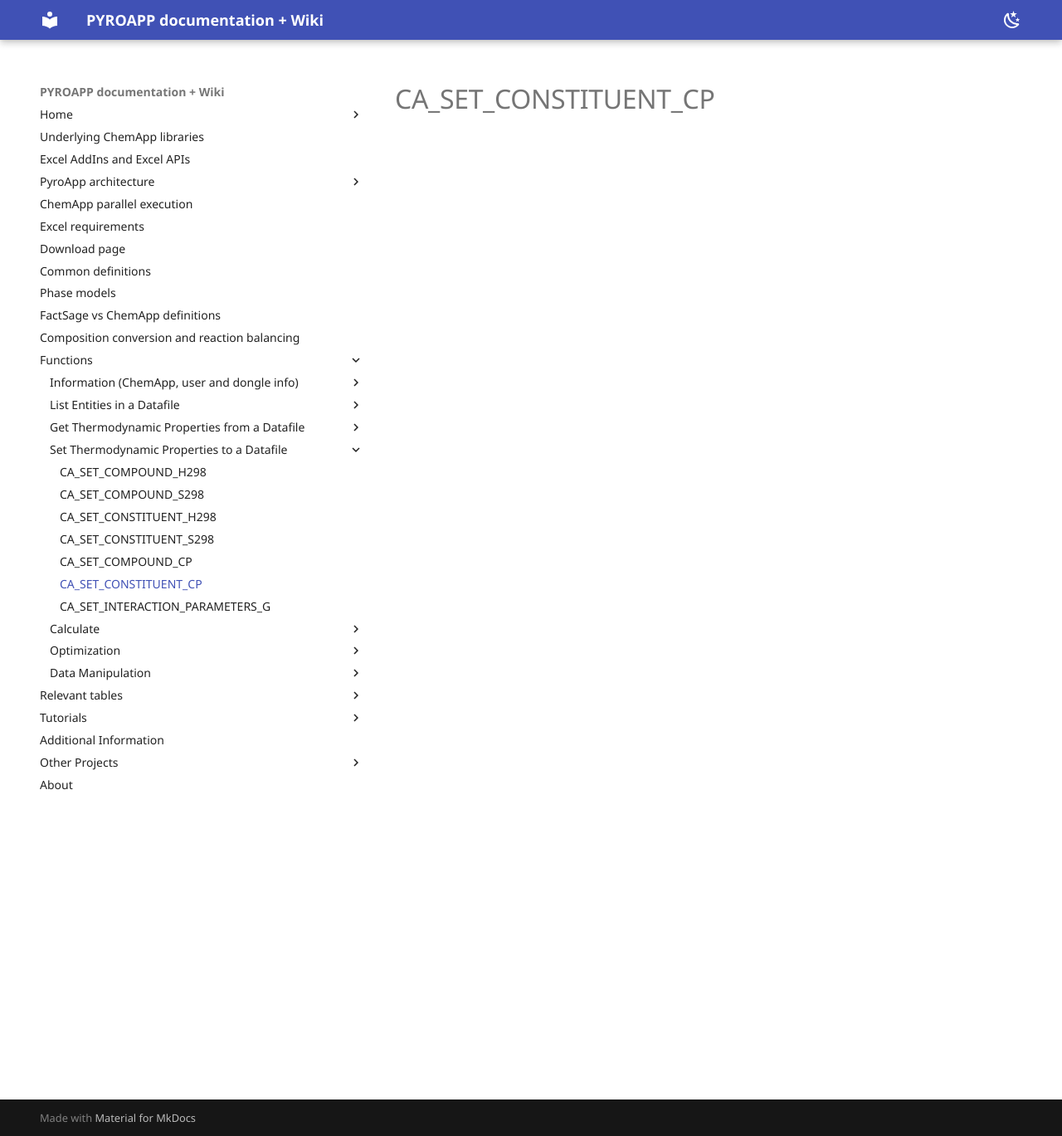
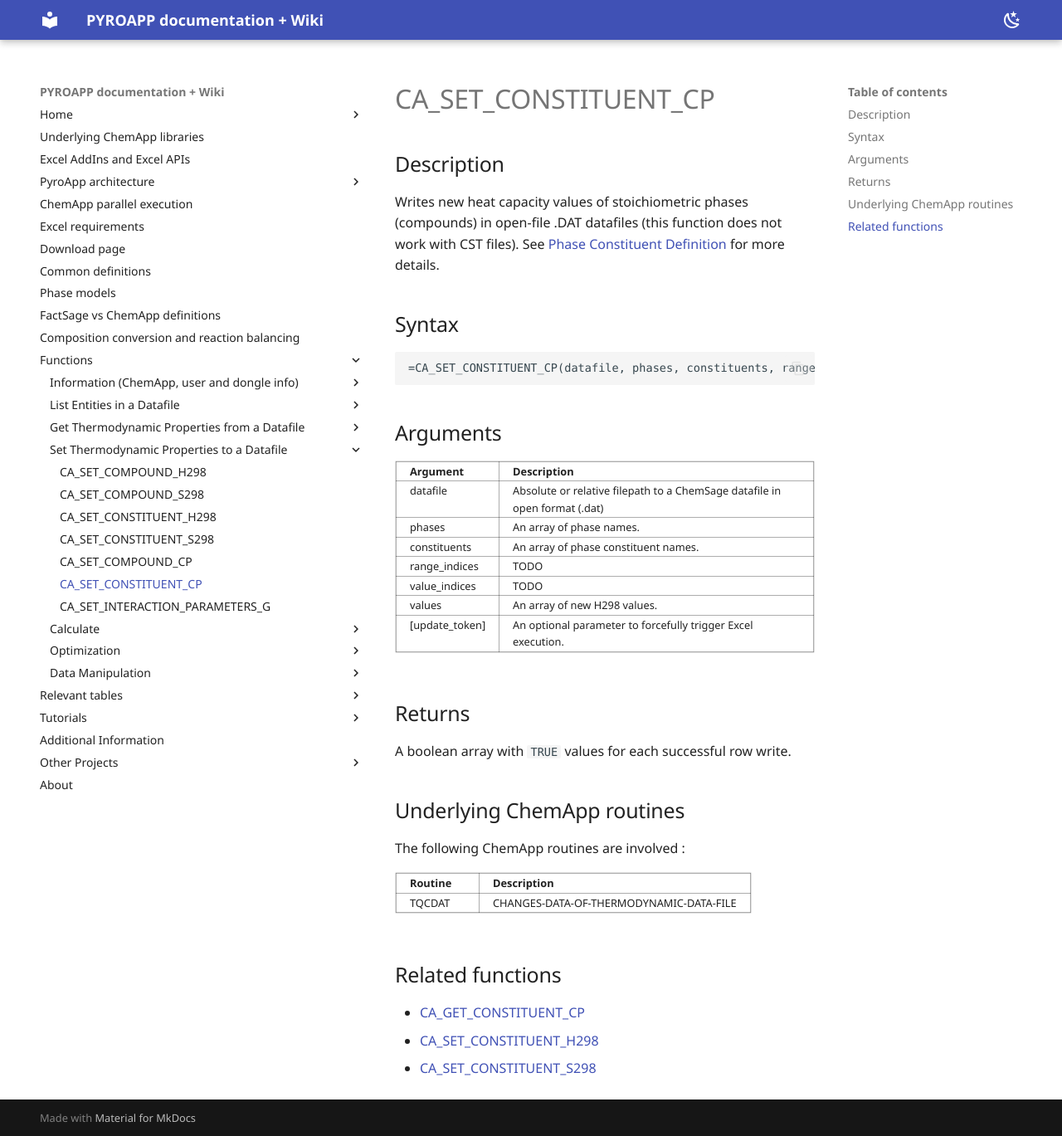
Before and after one commit to evnekdev/pyroapp-docs, an MkDocs documentation site: the page built from docs/functions/ca_set_constituent_cp.md, in a window 1280 px wide and 1369 px high. Shown: the whole window at 83% size. Built offline with MkDocs 1.6.1 and Material for MkDocs 9.7.7, drawn with Linux system fonts in a browser that asks for light colours; some web fonts are replaced.

Commit message:
ca_set_compound_cp, ca_set_constituent_cp

````diff
--- a/docs/functions/ca_set_constituent_cp.md
+++ b/docs/functions/ca_set_constituent_cp.md
@@ -1 +1,41 @@
 # CA_SET_CONSTITUENT_CP
+
+## Description
+
+Writes new heat capacity values of stoichiometric phases (compounds) in open-file .DAT datafiles (this function does not work with CST files). See [Phase Constituent Definition](../../common-definitions#phase-constituent) for more details.
+
+## Syntax
+
+```excel
+=CA_SET_CONSTITUENT_CP(datafile, phases, constituents, range_indices, value_indices, values, [update_token])
+```
+
+## Arguments
+
+  | **Argument** | **Description** |
+  |---|---|
+  | datafile         | Absolute or relative filepath to a ChemSage datafile in open format (.dat) |
+  | phases           | An array of phase names. |
+  | constituents     | An array of phase constituent names. |
+  | range_indices    | TODO |
+  | value_indices    | TODO |
+  | values           | An array of new H298 values. |
+  | \[update_token\] | An optional parameter to forcefully trigger Excel execution. |
+
+## Returns
+
+A boolean array with `TRUE` values for each successful row write.
+
+## Underlying ChemApp routines
+
+The following ChemApp routines are involved :
+
+| **Routine** | **Description** |
+|---|---|
+| TQCDAT | CHANGES-DATA-OF-THERMODYNAMIC-DATA-FILE |
+
+## Related functions
+
+  - [CA_GET_CONSTITUENT_CP](../ca_get_constituent_cp)
+  - [CA_SET_CONSTITUENT_H298](../ca_set_constituent_h298)
+  - [CA_SET_CONSTITUENT_S298](../ca_set_constituent_s298)
````
Also changed, not shown: docs/functions/ca_set_compound_cp.md (+39 -0 lines), docs/functions/ca_set_compound_s298.md (+1 -1 lines).
